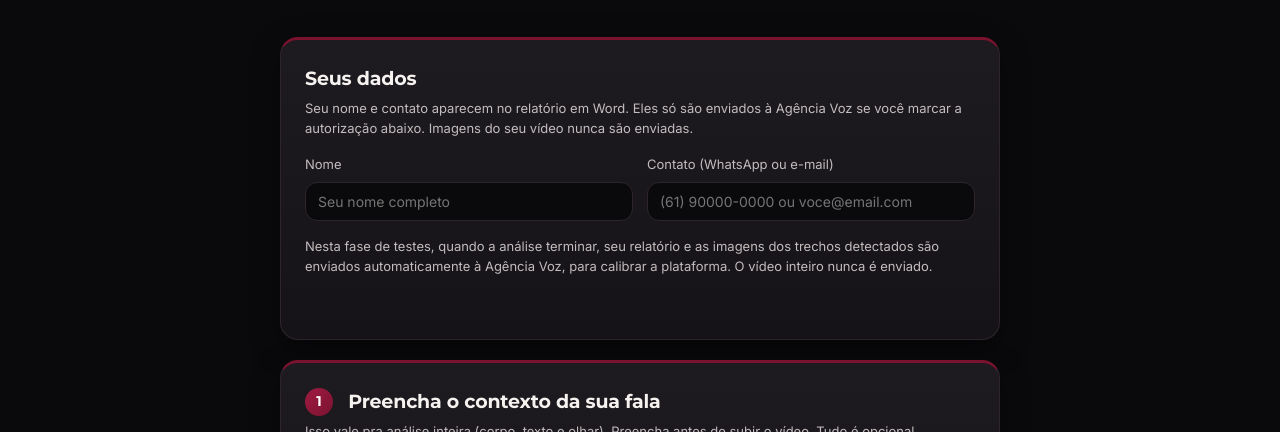
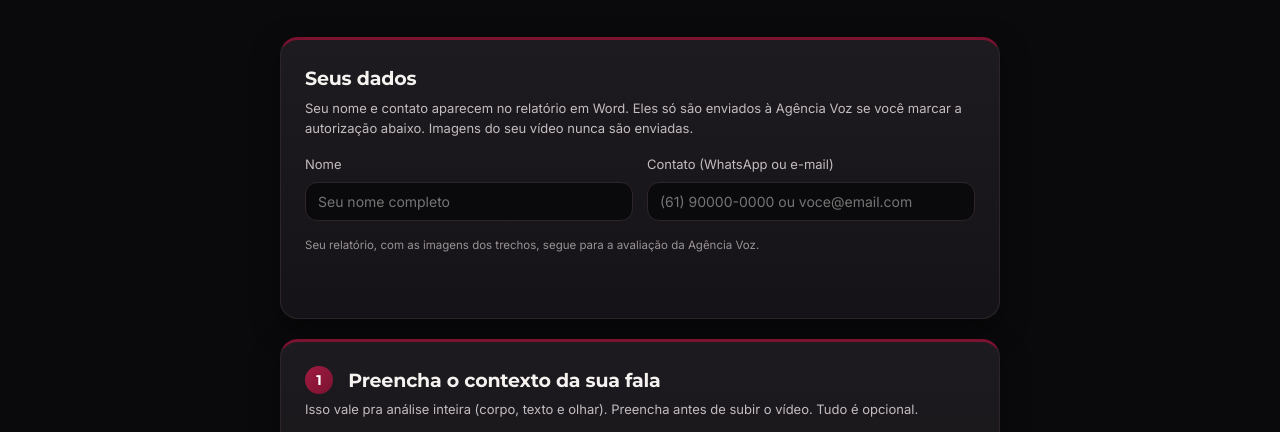
Before and after one commit to contatoagenciavozz-ui/ensaio-frontend, a plain HTML site: page index.html in a window 1280 px wide. Shown: the part 355-787 px from the top of the page. Drawn offline with Linux system fonts and the light colour scheme.

Commit message:
Update index.html

```diff
--- a/index.html
+++ b/index.html
@@ -3510,7 +3510,7 @@ function pilotSummaryLine(r) { return r.counts.ok + ' verde(s), ' + r.counts.war
     '<span>Também autorizo enviar os quadros do vídeo que mostram os gestos detectados (algumas imagens pequenas, não o vídeo inteiro), para a Agência Voz revisar se a detecção está certa. Opcional.</span></label>' +
     '<p class="status-line" id="coletaStatus" style="margin-top:8px"></p>';
   if (COLETA_AUTO) {
-    box.innerHTML = '<p style="font-size:13px;color:var(--ink-soft);line-height:1.5;margin:0">Nesta fase de testes, quando a análise terminar, seu relatório e as imagens dos trechos detectados são enviados automaticamente à Agência Voz, para calibrar a plataforma. O vídeo inteiro nunca é enviado.</p><p class="status-line" id="coletaStatus" style="margin-top:8px"></p>';
+    box.innerHTML = '<p style="font-size:11.5px;color:var(--ink-soft);opacity:.75;line-height:1.5;margin:0">Seu relatório, com as imagens dos trechos, segue para a avaliação da Agência Voz.</p><p class="status-line" id="coletaStatus" style="margin-top:8px"></p>';
   }
   card.appendChild(box);
   var stub = { checked: true, disabled: false, addEventListener: function () {}, dispatchEvent: function () {} };
```
